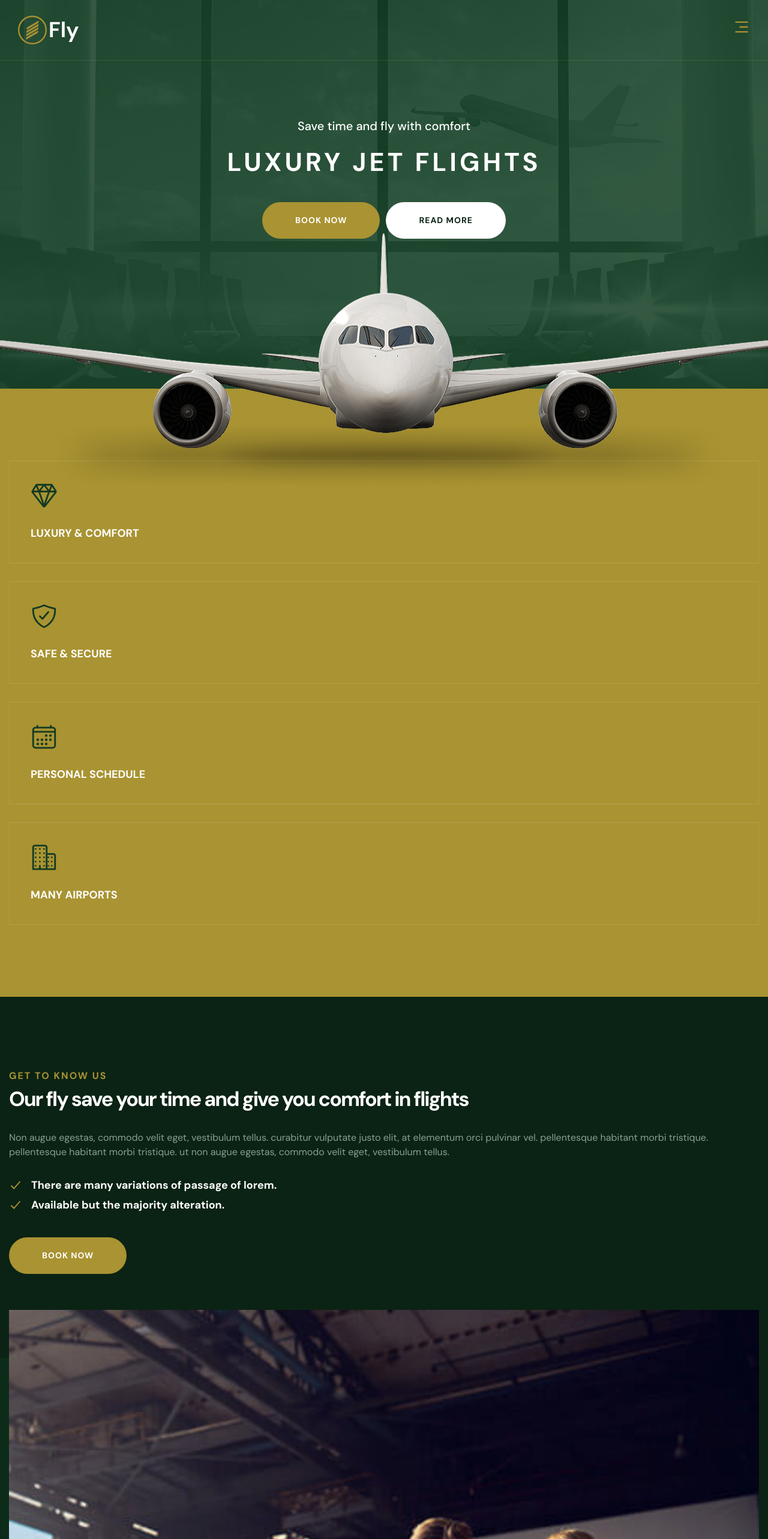
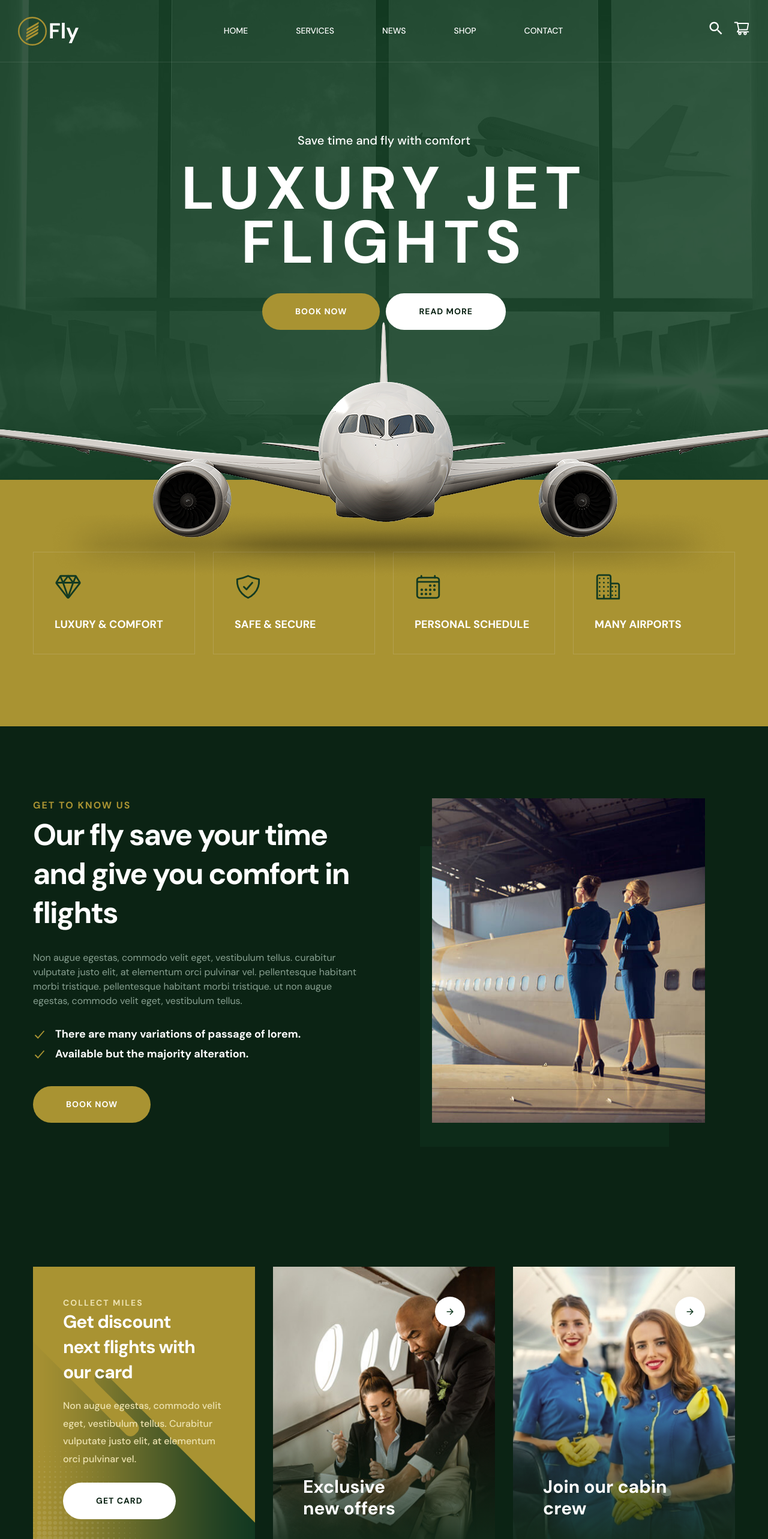
Before and after one commit to basavarajakj/Fly, a React (Vite) app: page / in a window 1280 px wide. Shown: the top 2566 px of the page at 60% size. Built offline with nearby package versions, Linux system fonts and the light colour scheme.

Commit message:
Responsive completed and final commit

```diff
--- a/src/components/header/Header.jsx
+++ b/src/components/header/Header.jsx
@@ -77,6 +77,14 @@ const Header = () => {
 								href="#"
 								className="navbar-link"
 								onClick={() => setToggle(false)}>
+								Shop
+							</a>
+						</li>
+						<li className="navbar-item">
+							<a
+								href="#"
+								className="navbar-link"
+								onClick={() => setToggle(false)}>
 								Contact
 							</a>
 						</li>
--- a/src/index.css
+++ b/src/index.css
@@ -193,7 +193,6 @@ body.active {
 	letter-spacing: -2px;
 }
 
-
 .btn {
 	font-size: var(--fs-8);
 	text-transform: uppercase;
@@ -255,12 +254,12 @@ body.active {
 
 .has-after::after,
 .has-before::before {
-	content: "";
+	content: '';
 	z-index: -1;
 }
 
 .has-bg-image {
-	background-repeat:  no-repeat;
+	background-repeat: no-repeat;
 	background-position: 20%;
 	background-size: cover;
 }
@@ -268,3 +267,359 @@ body.active {
 .w-100 {
 	width: 100%;
 }
+
+/*-------------------------*\
+  #MEDIA QUERY
+\*-------------------------*/
+
+/**
+  * Responsive design for larger than 575px screen
+  */
+@media (min-width: 575px) {
+	/**
+   * REUSED STYLE
+   */
+
+	.container {
+		max-width: 540px;
+		width: 100%;
+		margin-inline: auto;
+	}
+
+	/**
+   * HEADER
+   */
+
+	.header .container {
+		max-width: unset;
+	}
+}
+
+/**
+  * Responsive design for larger than 768px screen
+  */
+@media (min-width: 768px) {
+	/**
+   * CUSTOME PROPERTY
+   */
+
+	:root {
+		/**
+   * Typography
+   */
+
+		--fs-1: 10rem;
+		--fs-2: 5rem;
+		--fs-4: 3rem;
+	}
+	/**
+   * Reused style
+   */
+	.container {
+		max-width: 720px;
+	}
+
+	.h1 {
+		line-height: 0.9;
+	}
+
+	.grid-list {
+		grid-template-columns: 1fr 1fr;
+	}
+
+	:is(.feature, .flight) .grid-list li:first-child {
+		grid-column: 1/3;
+	}
+
+	/**
+   * HEADER
+   */
+
+	.header-action-btn:not(.nav-open-btn) {
+		display: block;
+		color: var(--white);
+	}
+
+	.header-action {
+		display: flex;
+		gap: 15px;
+	}
+
+	/**
+   * HERO
+   */
+
+	.hero {
+		padding-block-start: 224px;
+	}
+
+	/**
+   * About
+   */
+
+	.about .container {
+		max-width: 600px;
+	}
+
+	/**
+   * FEATURE
+   */
+
+	.feature-content {
+		padding: 50px;
+	}
+
+	.feature .section-title {
+		max-width: 11ch;
+	}
+
+	/**
+   * NEWSLETTER
+   */
+
+	.newsletter-form {
+		position: relative;
+	}
+
+	.newsletter .btn {
+		position: absolute;
+		top: 10px;
+		right: 10px;
+		bottom: 10px;
+	}
+
+	/**
+   * FOOTER
+   */
+
+	.footer-bottom {
+		display: flex;
+		align-items: center;
+		justify-content: space-between;
+	}
+
+	.social-list {
+		margin-block-start: 0;
+	}
+}
+
+/**
+  * Responsive design for larger than 992px  screen
+  */
+@media (min-width: 992px) {
+	/**
+   * CUSTOME PROPERTY
+   */
+
+	:root {
+		/**
+   * Typography
+   */
+		--fs-4: 2.5rem;
+	}
+
+	/**
+   * Reused style
+   */
+
+	.container {
+		max-width: 960px;
+	}
+
+	/**
+   * FEATURES
+   */
+	.feature .grid-list li:first-child {
+		grid-column: auto;
+	}
+	.feature .grid-list {
+		grid-template-columns: repeat(3, 1fr);
+	}
+
+	.feature-content {
+		padding: 20px;
+	}
+
+	.feature .section-title {
+		max-width: unset;
+	}
+
+	.feature-card {
+		aspect-ratio: unset;
+		height: 100%;
+	}
+
+	/**
+   * OFFER
+   */
+
+	.offer {
+		display: grid;
+		grid-template-columns: 1fr 1fr;
+	}
+	.offer-banner {
+		height: unset;
+	}
+
+	/**
+   * FLIGHT
+   */
+
+	.flight-content {
+		max-width: 70%;
+	}
+
+	.flight-card .card-title {
+		padding-inline: 60px;
+	}
+
+	/**
+   * NEWSLETTER
+   */
+
+	.newsletter .container {
+		grid-template-columns: 0.8fr 1fr;
+		align-items: center;
+	}
+}
+
+/**
+  * Responsive design for larger than 1200px  screen
+  */
+@media (min-width: 1200px) {
+	/**
+   * CUSTOME PROPERTY
+   */
+
+	:root {
+		/**
+   * Typography
+   */
+		--fs-4: 3rem;
+	}
+
+	/**
+   * REUSED STYLE
+   */
+
+	.container {
+		max-width: 1200px;
+	}
+
+	.h1 {
+		letter-spacing: 10px;
+	}
+
+	.grid-list {
+		grid-template-columns: repeat(4, 1fr);
+	}
+
+	/**
+   * HEADER
+   */
+
+	.nav-open-btn,
+	.navbar-top,
+	.overlay {
+		display: none;
+	}
+
+	.navbar,
+	.navbar.active,
+	.navbar-list,
+	.navbar-item {
+		all: unset;
+	}
+
+	.navbar-list {
+		display: flex;
+		align-items: center;
+		gap: 80px;
+	}
+
+	.navbar-link {
+		--fs-8: 1.5rem;
+		text-transform: uppercase;
+		font-weight: var(--fw-700);
+		transition: var(--transition-1);
+	}
+
+	.navbar-link:is(:hover, :focus) {
+		color: var(--satin-sheen-gold);
+	}
+
+	/**
+   * ABOUT
+   */
+
+	.about .container {
+		max-width: 1200px;
+		display: grid;
+		grid-template-columns: 1fr 1fr;
+	}
+
+	.about-banner {
+		margin-inline: 50px;
+	}
+
+	/**
+   * FEATURE
+   */
+
+	.feature-content {
+		padding: 50px;
+	}
+
+	.feature .section-title {
+		max-width: 11ch;
+	}
+
+	.feature-card {
+		background-size: 105%;
+	}
+
+	.feature-card:is(:hover, :focus-within) {
+		background-size: 110%;
+	}
+
+	/**
+   * OFFER
+   */
+
+	.offer-content {
+		padding-inline-end: 100px;
+	}
+
+	.feature-content .container {
+		max-width: 500px;
+		margin-inline: auto 0;
+	}
+
+	/**
+   * FLIGHT
+   */
+
+	.flight .grid-list li:first-child {
+		grid-column: auto;
+	}
+
+	.flight .grid-list {
+		grid-template-columns: repeat(3, 1fr);
+	}
+
+	.flight-content {
+		max-width: unset;
+	}
+
+	/**
+   * FOOTER
+   */
+
+	.footer-top {
+		grid-template-columns: 1fr 0.4fr 0.4fr 0.6fr;
+	}
+
+	.footer-text {
+		margin-inline-end: 80px;
+	}
+}
```
